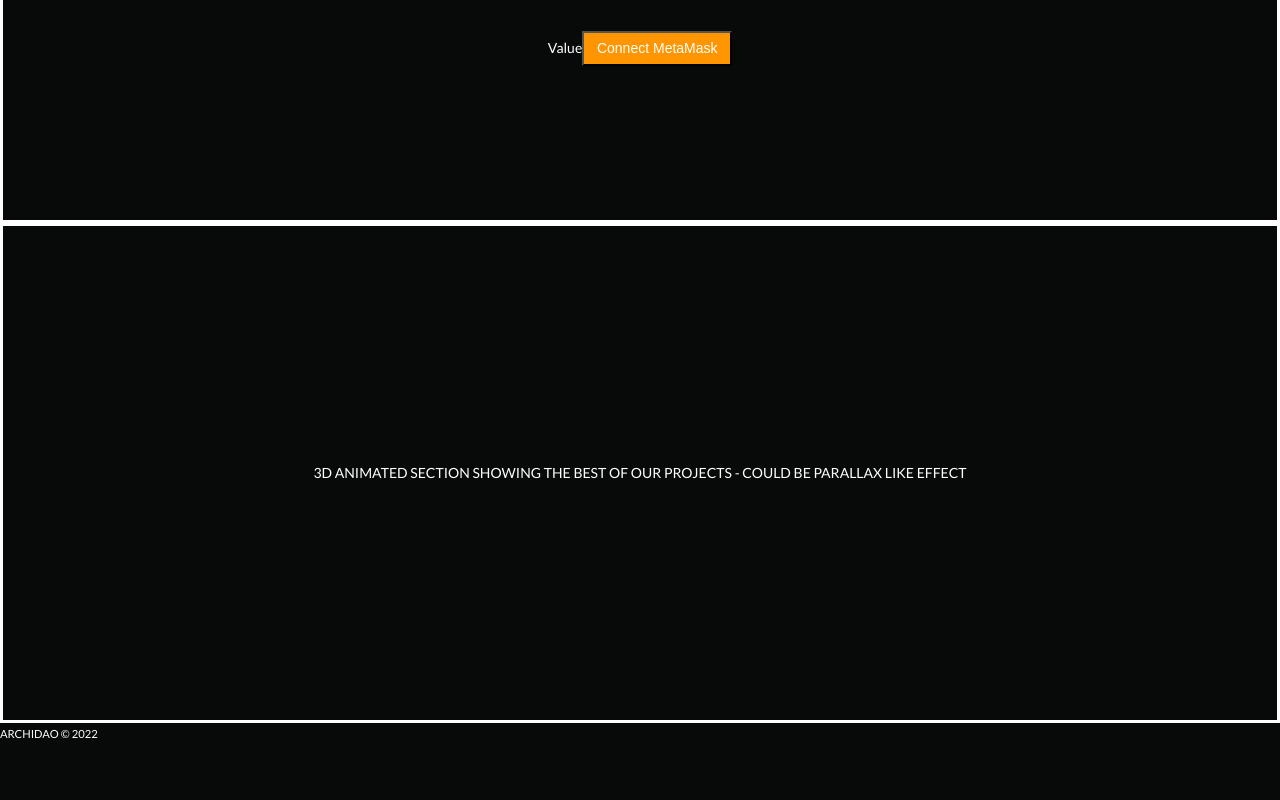
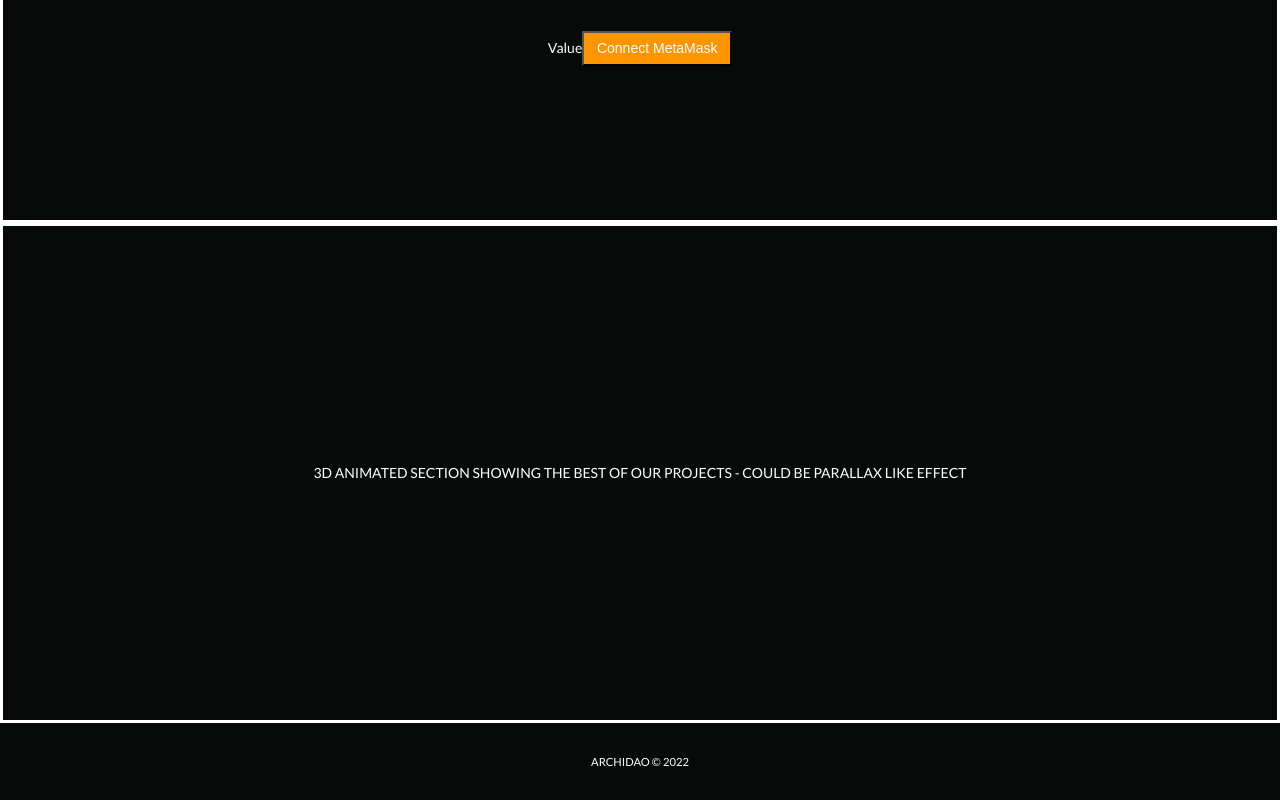
Before and after one commit to ArchiDAO/ArchiDAO-Website-React, a React (Create React App) app: page / in a window 1280 px wide. Shown: the part 695-1495 px from the top of the page. Before the commit the page ends 1439 px from the top, so only its background shows below. Built offline with nearby package versions, Linux system fonts and the light colour scheme; a web font is replaced by a local one.

Commit message:
footer adjustments

```diff
--- a/public/index.html
+++ b/public/index.html
@@ -16,32 +16,14 @@
     -->
     <link rel="manifest" href="%PUBLIC_URL%/manifest.json" />
     <link
-    rel="stylesheet"
-    href="https://cdnjs.cloudflare.com/ajax/libs/semantic-ui/2.4.1/semantic.min.css"
-      />
-    <!--
-      Notice the use of %PUBLIC_URL% in the tags above.
-      It will be replaced with the URL of the `public` folder during the build.
-      Only files inside the `public` folder can be referenced from the HTML.
+      rel="stylesheet"
+      href="https://cdnjs.cloudflare.com/ajax/libs/semantic-ui/2.4.1/semantic.min.css"
+    />
 
-      Unlike "/favicon.ico" or "favicon.ico", "%PUBLIC_URL%/favicon.ico" will
-      work correctly both with client-side routing and a non-root public URL.
-      Learn how to configure a non-root public URL by running `npm run build`.
-    -->
     <title>ArchiDAO</title>
   </head>
   <body>
     <noscript>You need to enable JavaScript to run this app.</noscript>
     <div id="root"></div>
-    <!--
-      This HTML file is a template.
-      If you open it directly in the browser, you will see an empty page.
-
-      You can add webfonts, meta tags, or analytics to this file.
-      The build step will place the bundled scripts into the <body> tag.
-
-      To begin the development, run `npm start` or `yarn start`.
-      To create a production bundle, use `npm run build` or `yarn build`.
-    -->
   </body>
 </html>
--- a/src/components/Footer.js
+++ b/src/components/Footer.js
@@ -6,7 +6,7 @@
 function Footer() {
   return (
 
-      <div class='social-media'>
+      <div class='footer-container'>
         <div class='social-media-wrap'>
           <small class='website-rights'>ARCHIDAO © 2022</small>
         </div>
--- a/src/components/pages/About.js
+++ b/src/components/pages/About.js
@@ -16,7 +16,7 @@
   return (
     <>
 
-       <div style={{ width: "80vw", height: "80vh" }}>
+       <div style={{ width: "100vw", height: "80vh" }}>
 
       <Canvas
               camera={{position: [10, 0, 80], fov: 45}} >
--- a/src/styles/Footer.css
+++ b/src/styles/Footer.css
@@ -2,9 +2,9 @@
   color: rgba(255, 255, 255, 0);
   background-color: #20885d;
   height: 3px;
-  width: 100%;
+  margin: 15px;
 }
-/*
+
 .footer-container {
   padding: 2rem 0 2rem 0;
   display: flex;
@@ -12,7 +12,7 @@
   justify-content: center;
   align-items: center;
 }
-
+/*
 .button {
   flex: 1;
   cursor: pointer;
```
